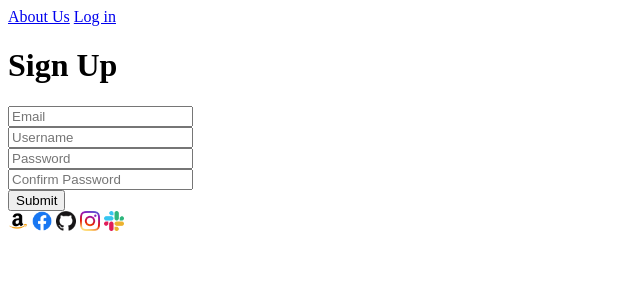
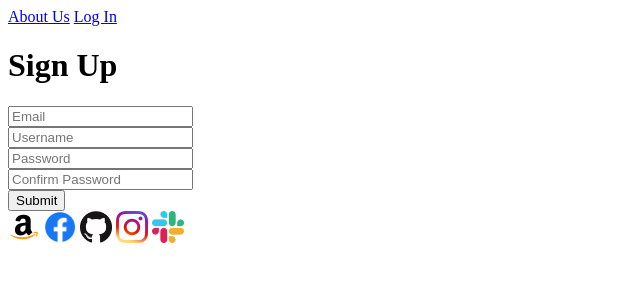
Before and after one commit to NathanielMDev/HTMLRegisterPage, a plain HTML site: page index.html in a window 1280 px wide. Shown: the whole page, without its empty margins (0-640 px from the left). Drawn offline with Linux system fonts and the light colour scheme.

Commit message:
registerPage

```diff
--- a/index.html
+++ b/index.html
@@ -4,44 +4,53 @@
     <meta charset="UTF-8">
     <meta http-equiv="X-UA-Compatible" content="IE=edge">
     <meta name="viewport" content="width=device-width, initial-scale=1.0">
-    <title>Register Page</title>
+    <title>Document</title>
 </head>
 <body>
+
     <header>
         <a href="#">About Us</a>
-        <a href="#">Log in</a>
+        <a href="#">Log In</a>
     </header>
 
     <div>
         <h1>Sign Up</h1>
         <form>
             <div>
-                <input type="email" placeholder="Email" name="email" required />
+                <input type="email"
+                placeholder="Email"
+                name="email"
+                required />
             </div>
             <div>
-                <input type="text" placeholder="Username" name="username" required />
+                <input type="text"
+                placeholder="Username"
+                name="username"
+                required/>
             </div>
             <div>
-                <input type="password" placeholder="Password" name="password" required />
+                <input type="password"
+                placeholder="Password"
+                name="password"
+                required/>
             </div>
             <div>
-                <input type="password" placeholder="Confirm Password" name="confirmpassword" required />
+                <input type="password"
+                placeholder="Confirm Password"
+                name="confirmpassword"
+                required/>
             </div>
             <div>
                 <button type="submit">Submit</button>
             </div>
-
         </form>
-
         <footer>
-            <img src="./assets/1 - Gz02QWW.png" alt "Amazon Icon" height="20px" padding="10px">
-            <img src="./assets/2 - 4GvFGZR.png" alt "Facebook Icon" height="20px" padding="10px">
-            <img src="./assets/3 - Psc5Aow.png" alt "Github Icon" height="20px" padding="10px">
-            <img src="./assets/4 - FkZBtCo.png" alt "Instagram Icon" height="20px" padding="10px">
-            <img src="./assets/5 - cOSHwAj.png" alt "Slack Icon" height="20px" padding="10px">
+            <img src="./assets/1 - Gz02QWW.png" alt="amazon" height="32" width="32" />
+            <img src="./assets/2 - 4GvFGZR.png" alt="facebook" height="32" width="32" />
+            <img src="./assets/3 - Psc5Aow.png" alt="github" height="32" width="32" />
+            <img src="./assets/4 - FkZBtCo.png" alt="instagram" height="32" width="32" />
+            <img src="./assets/5 - cOSHwAj.png" alt="slack" height="32" width="32" />
         </footer>
     </div>
-
-    </header>
 </body>
 </html>
```
